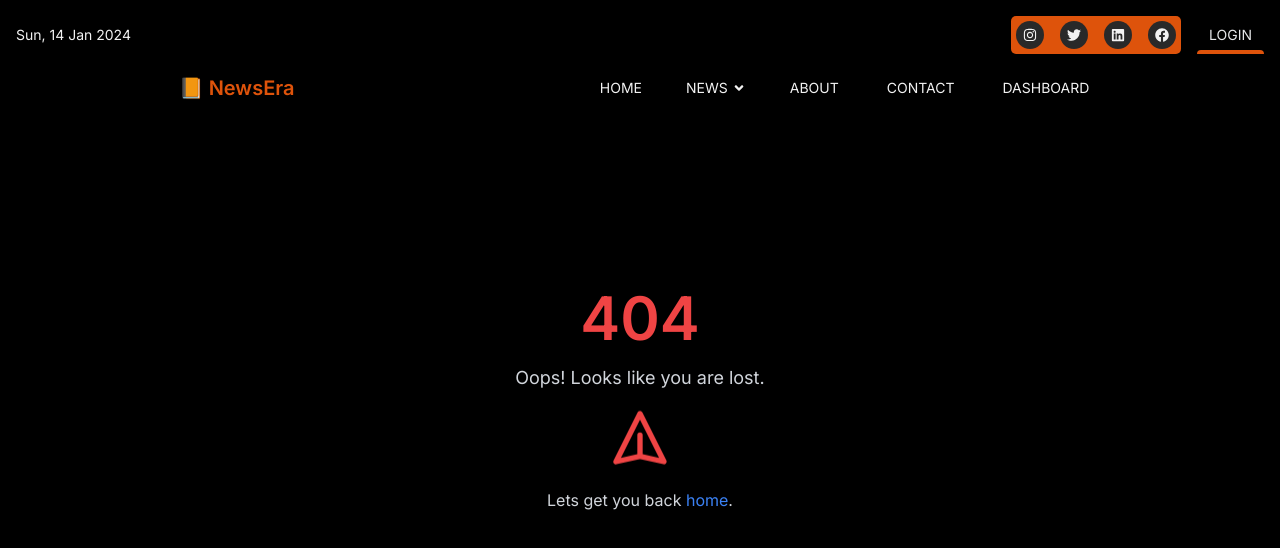
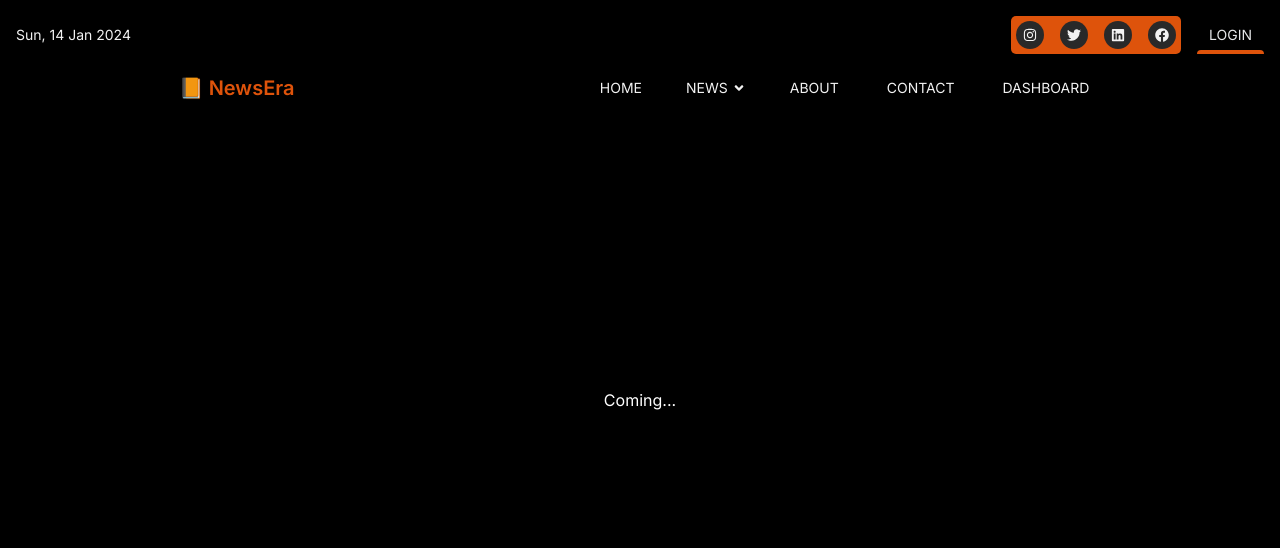
Before and after one commit to MehediAhsan/newsera, a Next.js app: page /about in a window 1280 px wide. Before the commit this address had no page. Shown: the top 548 px of the page. Built offline with nearby package versions, Linux system fonts and the light colour scheme.

Commit message:
create layout

```diff
--- /dev/null
+++ b/app/(home)/about/page.jsx
@@ -0,0 +1,11 @@
+import React from 'react';
+
+const AboutPage = () => {
+    return (
+        <div className='h-screen items-center flex justify-center'>
+            Coming...
+        </div>
+    );
+};
+
+export default AboutPage;
--- /dev/null
+++ b/app/(home)/error.jsx
@@ -0,0 +1,13 @@
+'use client'
+
+export default function Error({ error, reset }) {
+  return (
+    <center className="min-h-[50vh]">
+      <h2>Something went wrong!</h2>
+      <p>{error.message}</p>
+      <button className="rounded-lg border px-2 py-1" onClick={() => reset()}>
+        Try again
+      </button>
+    </center>
+  )
+}
--- /dev/null
+++ b/app/(home)/layout.jsx
@@ -0,0 +1,10 @@
+import Navbar from "@/components/Navbar";
+
+export default function HomeLayout({ children }) {
+    return (
+        <div >
+            <Navbar />
+            {children}
+        </div>
+    );
+}
--- a/app/page.js
+++ b/app/(home)/page.jsx
@@ -1,5 +1,5 @@
+import NewsScroll from '@/components/NewsScroll';
 import Banner from '@/components/home/Banner';
-import NewsScroll from '../components/NewsScroll';
 import InternationalNews from '@/components/home/InternationalNews';
 export default function Home() {
   return <main>
--- /dev/null
+++ b/app/global-error.js
@@ -0,0 +1,12 @@
+'use client'
+
+export default function GlobalError({ error, reset }) {
+  return (
+    <html>
+      <body>
+        <h2>Something went wrong!</h2>
+        <button onClick={() => reset()}>Try again</button>
+      </body>
+    </html>
+  )
+}
--- a/app/layout.js
+++ b/app/layout.js
@@ -1,6 +1,5 @@
 import { Inter } from "next/font/google";
 import "./globals.css";
-import Navbar from "@/components/Navbar";
 
 const inter = Inter({ subsets: ["latin"] });
 
@@ -13,7 +12,6 @@ export default function RootLayout({ children }) {
   return (
     <html lang="en" className="container mx-auto px-5 bg-black text-white">
       <body className={inter.className}>
-        <Navbar />
         {children}
       </body>
     </html>
```
